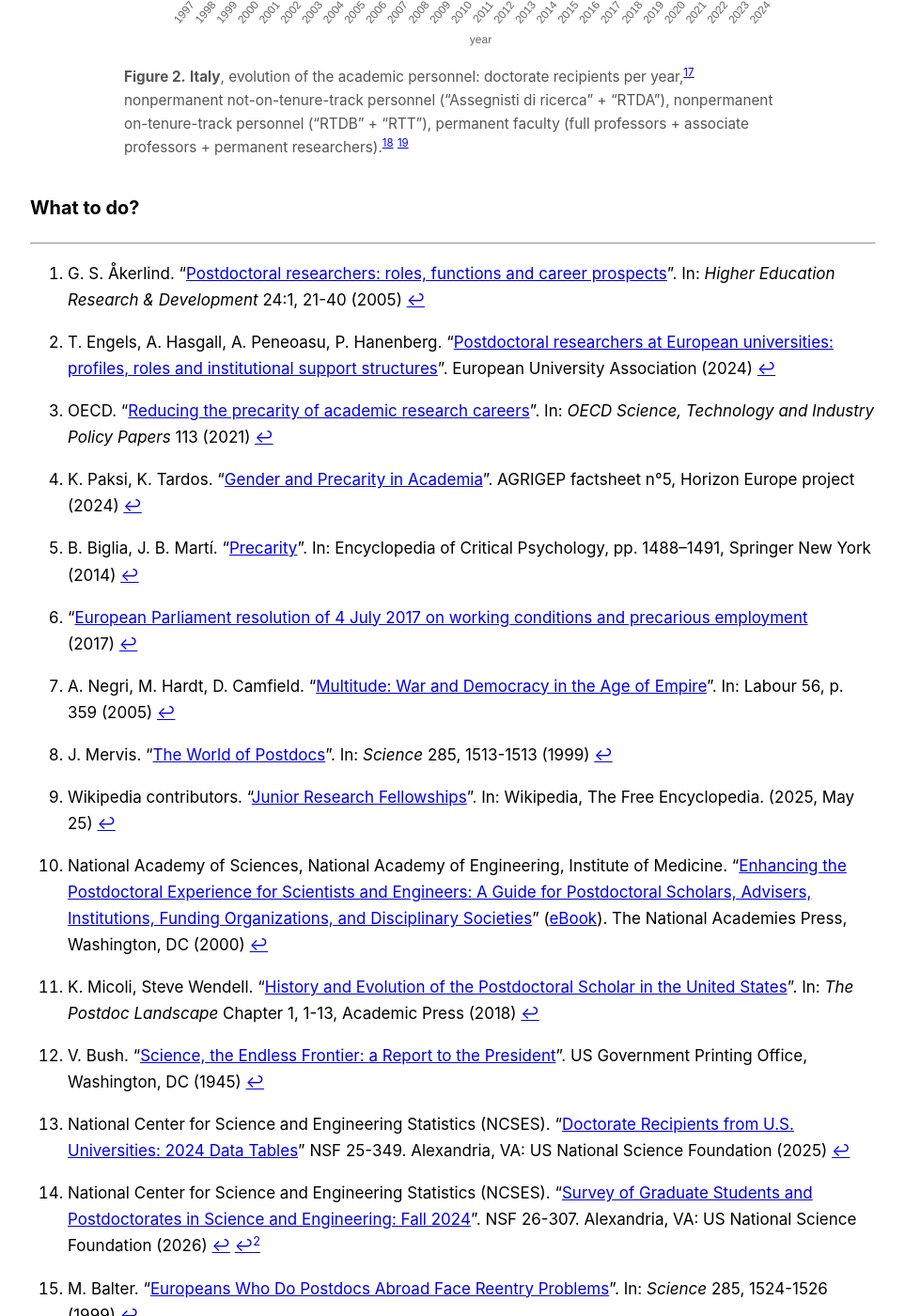
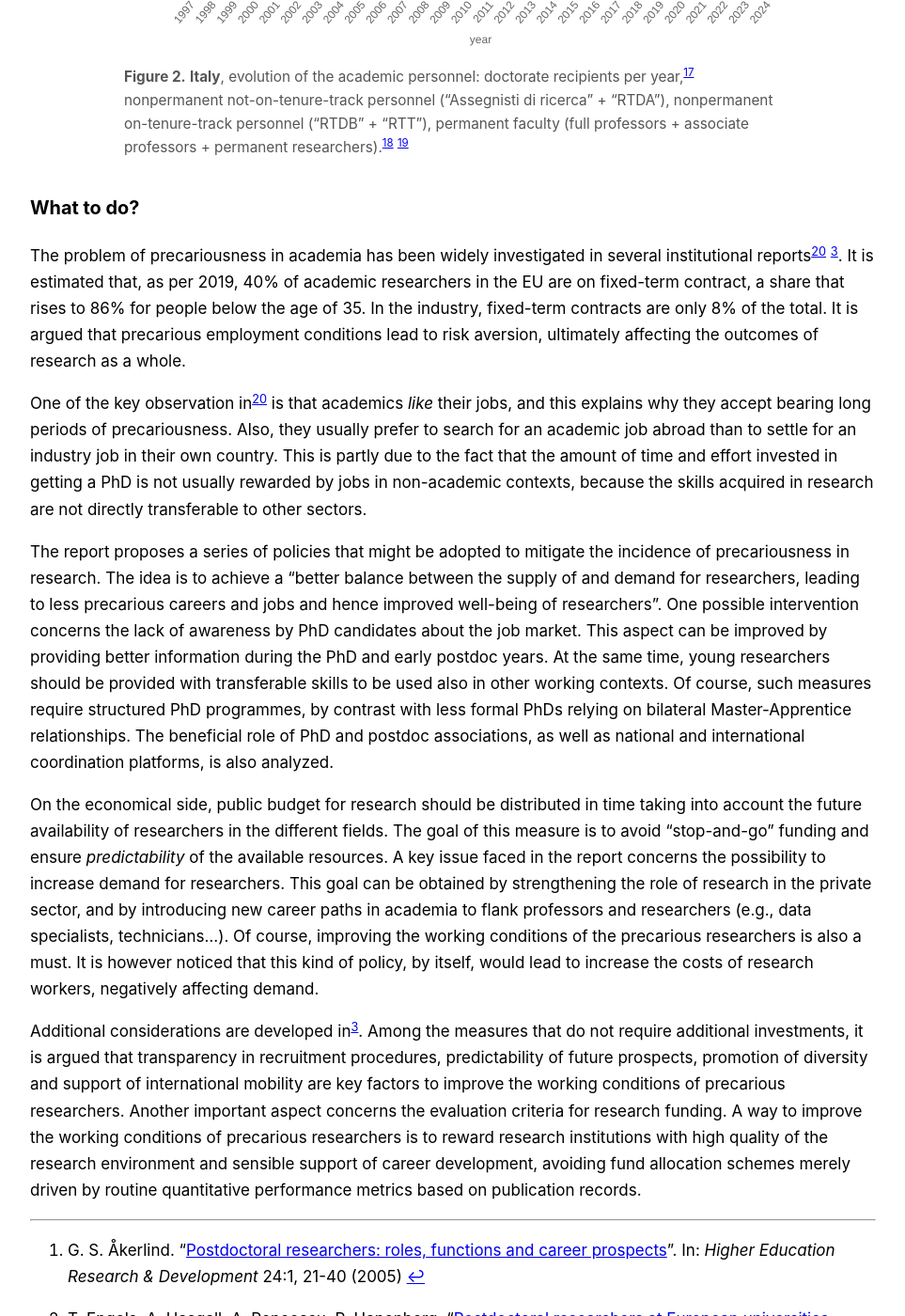
Before and after one commit to NPR-Nepero/nepero, a Jekyll site: the page built from resources.md, in a window 1280 px wide and 1400 px high, scrolled down 2794 px. Shown: the whole window at 94% size, without its empty margins (158-1121 px from the left). Built offline with Jekyll 4.4.1, drawn with Linux system fonts in a browser that asks for light colours; some of the changed text lies outside the part shown.

Commit message:
updating resources

```diff
--- a/_includes/refs.md
+++ b/_includes/refs.md
@@ -35,3 +35,5 @@
 [^euparl]: "[European Parliament resolution of 4 July 2017 on working conditions and precarious employment](https://www.europarl.europa.eu/doceo/document/TA-8-2017-0290_EN.html) (2017)
 
 [^negri2005multitude]: A. Negri, M. Hardt, D. Camfield. "[Multitude: War and Democracy in the Age of Empire](https://www.google.com/search?tbm=bks&q=isbn:1594200246)". In: Labour 56, p. 359 (2005)
+
+[^janger2022wifo]: J. Janger et al. "[Precarious Careers in Research. Analysis and Policy Options.](https://ideas.repec.org/b/wfo/wstudy/70473.html)" WIFO Studies 70473. (2022)
--- a/resources.md
+++ b/resources.md
@@ -49,6 +49,20 @@ Although the trajectory of precarious employment in academia has varied across c
 </figure>
 
 ### What to do?
+
+The problem of precariousness in academia has been widely investigated in several institutional reports[^janger2022wifo] [^oecd2021reducing]. It is estimated that, as per 2019, 40% of academic researchers in the EU are on fixed-term contract, a share that rises to 86% for people below the age of 35. In the industry, fixed-term contracts are only 8% of the total. It is argued that precarious employment conditions lead to risk aversion, ultimately affecting the outcomes of research as a whole.
+
+One of the key observation in[^janger2022wifo] is that academics *like* their jobs, and this explains why they accept bearing long periods of precariousness. Also, they usually prefer to search for an academic job abroad than to settle for an industry job in their own country. This is partly due to the fact that the amount of time and effort invested in getting a PhD is not usually rewarded by jobs in non-academic contexts, because the skills acquired in research are not directly transferable to other sectors.
+
+The report proposes a series of policies that might be adopted to mitigate the incidence of precariousness in research. The idea is to achieve a "better balance between the supply of and demand for researchers, leading to less precarious careers and jobs and hence improved well-being of researchers".
+One possible intervention concerns the lack of awareness by PhD candidates about the job market. This aspect can be improved by providing better information during the PhD and early postdoc years. At the same time, young researchers should be provided with transferable skills to be used also in other working contexts. Of course, such measures require structured PhD programmes, by contrast with less formal PhDs relying on bilateral Master-Apprentice relationships.
+The beneficial role of PhD and postdoc associations, as well as national and international coordination platforms, is also analyzed.
+
+On the economical side, public budget for research should be distributed in time taking into account the future availability of researchers in the different fields. The goal of this measure is to avoid "stop-and-go" funding and ensure *predictability* of the available resources.
+A key issue faced in the report concerns the possibility to increase demand for researchers. This goal can be obtained by strengthening the role of research in the private sector, and by introducing new career paths in academia to flank professors and researchers (e.g., data specialists, technicians...).
+Of course, improving the working conditions of the precarious researchers is also a must. It is however noticed that this kind of policy, by itself, would lead to increase the costs of research workers, negatively affecting demand.
+
+Additional considerations are developed in[^oecd2021reducing]. Among the measures that do not require additional investments, it is argued that transparency in recruitment procedures, predictability of future prospects, promotion of diversity and support of international mobility are key factors to improve the working conditions of precarious researchers. Another important aspect concerns the evaluation criteria for research funding. A way to improve the working conditions of precarious researchers is to reward research institutions with high quality of the research environment and sensible support of career development,  avoiding fund allocation schemes merely driven by routine quantitative performance metrics based on publication records.
 
 ---
 
```
